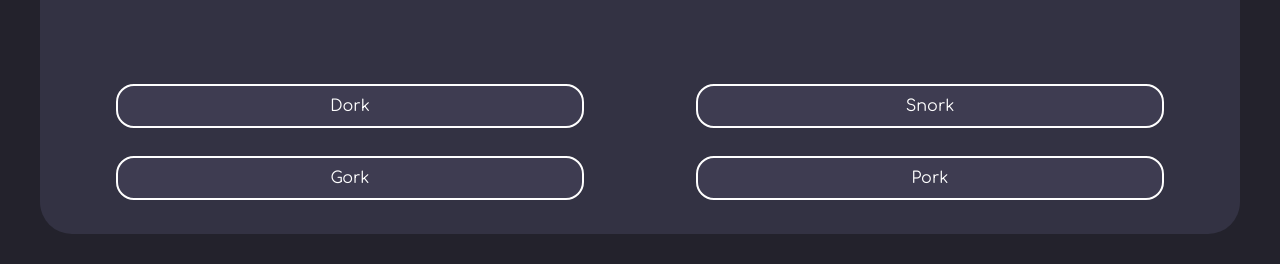
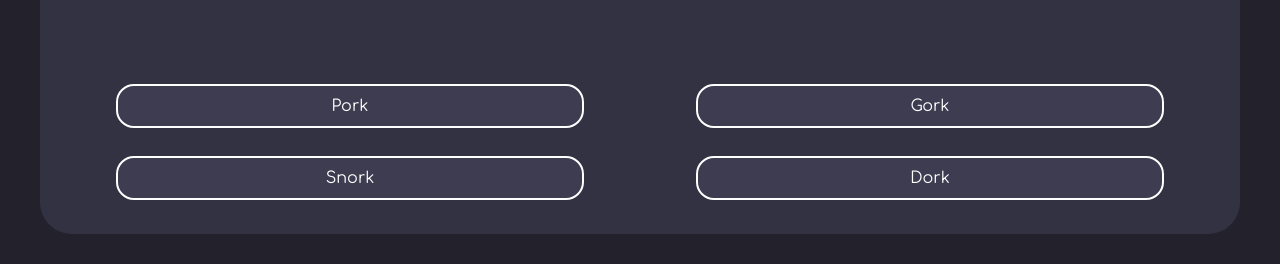
Before and after one commit to lZh1r/quiz-app, a React (Vite) app: page /0 in a window 1280 px wide. Shown: the part 556-820 px from the top of the page. Built offline with nearby package versions, Linux system fonts and the light colour scheme.

Commit message:
answer shuffling

```diff
--- a/src/elements/QuestionCard.tsx
+++ b/src/elements/QuestionCard.tsx
@@ -47,7 +47,8 @@ export default function QuestionCard({questions}: {questions: QuizQuestion[]}) {
                     </h2>
                     <p className="text-gray-300 text-center text-xl">{questions[questionIndex].text}</p>
                     <div className="grid grid-cols-2">
-                        {options.map((text, index) => (
+                        {
+                            [...options].sort(() => Math.random() - 0.5).map((text, index) => (
                             <AnswerButton key={index} text={text} onClick={handleAnswer}/>
                         ))}
                     </div>
--- a/src/utils/Quizes.tsx
+++ b/src/utils/Quizes.tsx
@@ -28,10 +28,10 @@ const sampleTest:QuizQuestion[] = [
     },
     {
         text: "Who is John's Biggest Rival?",
-        correctOption: "Tim Cheeese",
+        correctOption: "Tim Cheese",
         options: [
             "Johny Deez",
-            "Tim Cheeese",
+            "Tim Cheese",
             "Leopard Brown",
             "Pig Johnson"
         ]
```
